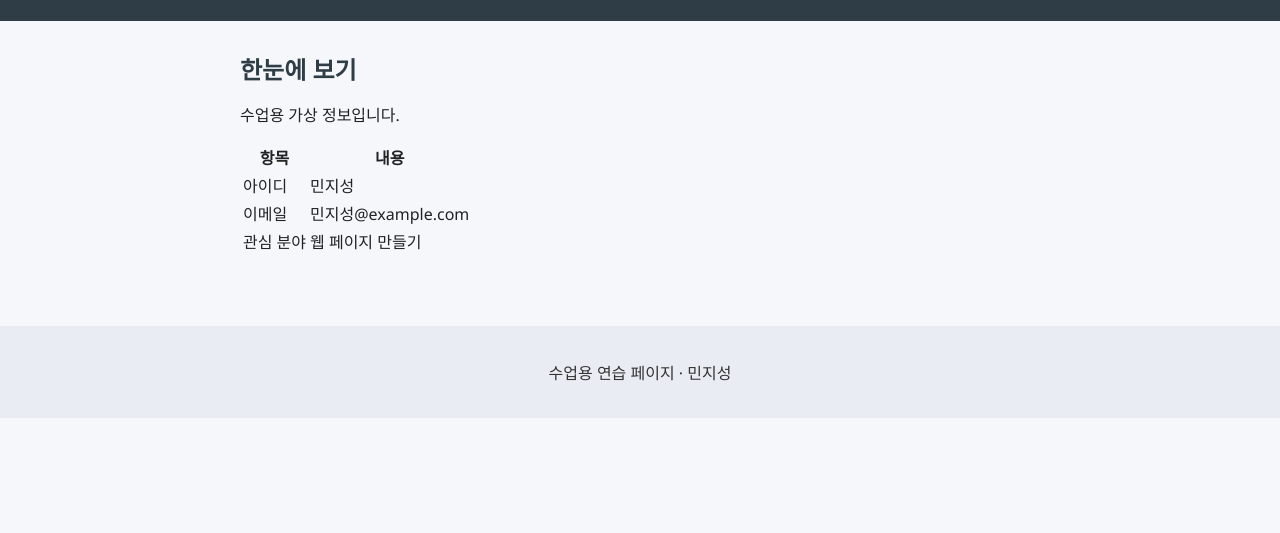
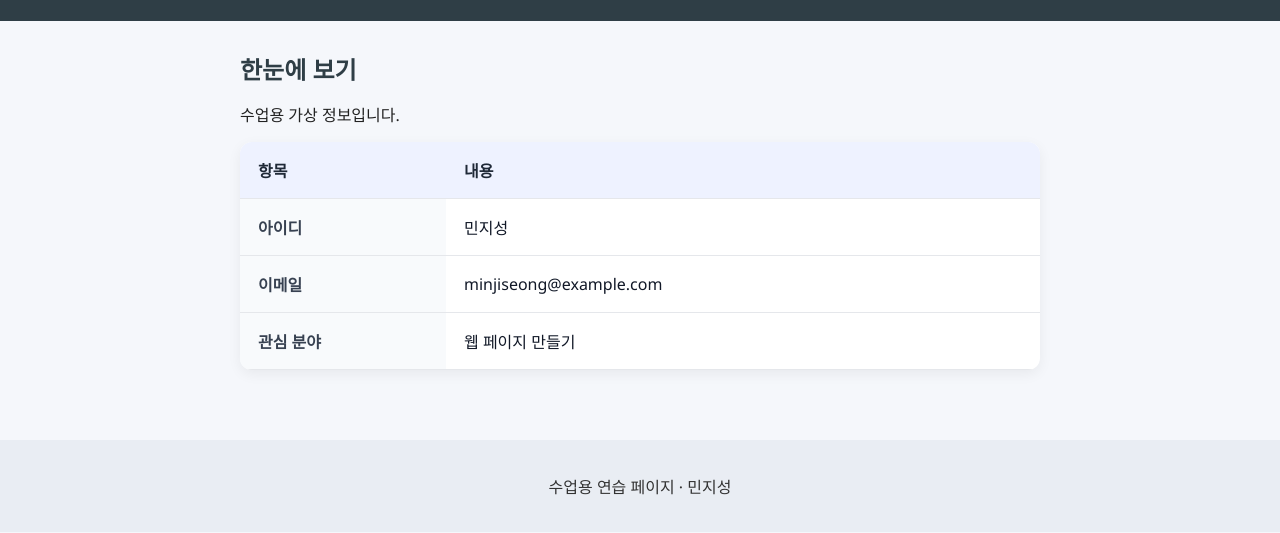
Before and after one commit to maban23/report, a plain HTML site: page about.html in a window 1280 px wide. Shown: the part 129-662 px from the top of the page. Drawn offline with Linux system fonts and the light colour scheme.

Commit message:
내 정보 레이아웃 정리

```diff
--- a/about.html
+++ b/about.html
@@ -19,23 +19,27 @@
     <main>
       <h2>한눈에 보기</h2>
       <p>수업용 가상 정보입니다.</p>
-      <table>
+      <table class="info-table">
+        <thead>
           <tr>
-          <th>항목</th>
-          <th>내용</th>
+            <th scope="col">항목</th>
+            <th scope="col">내용</th>
+          </tr>
+        </thead>
+        <tbody>
+          <tr>
+            <td class="info-label">아이디</td>
+            <td class="info-value">민지성</td>
           </tr>
           <tr>
-          <td>아이디</td>
-          <td>민지성</td>
+            <td class="info-label">이메일</td>
+            <td class="info-value">minjiseong@example.com</td>
           </tr>
           <tr>
-          <td>이메일</td>
-          <td>민지성@example.com</td>
+            <td class="info-label">관심 분야</td>
+            <td class="info-value">웹 페이지 만들기</td>
           </tr>
-        <tr>
-          <td>관심 분야</td>
-          <td>웹 페이지 만들기</td>
-        </tr>
+        </tbody>
       </table>
     </main>
     <footer>
--- a/styles.css
+++ b/styles.css
@@ -190,8 +190,63 @@ ul.card li:last-child {
   padding: 18px 20px;
 }
 
-body.dark .guestbook-item {
+.info-table {
+  width: 100%;
+  border-collapse: collapse;
+  background: #fff;
+  border-radius: 12px;
+  overflow: hidden;
+  box-shadow: 0 4px 14px rgba(0, 0, 0, 0.06);
+}
+
+.info-table th,
+.info-table td {
+  padding: 16px 18px;
+  border-bottom: 1px solid #e5e7eb;
+  text-align: left;
+  vertical-align: middle;
+}
+
+.info-table thead th {
+  background: #eef2ff;
+  color: #1f2937;
+  font-size: 1rem;
+  font-weight: 700;
+}
+
+.info-table .info-label {
+  width: 170px;
+  font-weight: 700;
+  color: #374151;
+  background: #f8fafc;
+}
+
+.info-table .info-value {
+  color: #111827;
+}
+
+body.dark .info-table {
   background: #1f2937;
+  box-shadow: 0 4px 14px rgba(0, 0, 0, 0.25);
+}
+
+body.dark .info-table th,
+body.dark .info-table td {
+  border-bottom: 1px solid #374151;
+}
+
+body.dark .info-table thead th {
+  background: #1e293b;
+  color: #e5e7eb;
+}
+
+body.dark .info-table .info-label {
+  background: #111827;
+  color: #e5e7eb;
+}
+
+body.dark .info-table .info-value {
+  color: #f3f4f6;
 }
 
 .guestbook-name {
```
Lines whose indentation alone changed are shown as unchanged.
